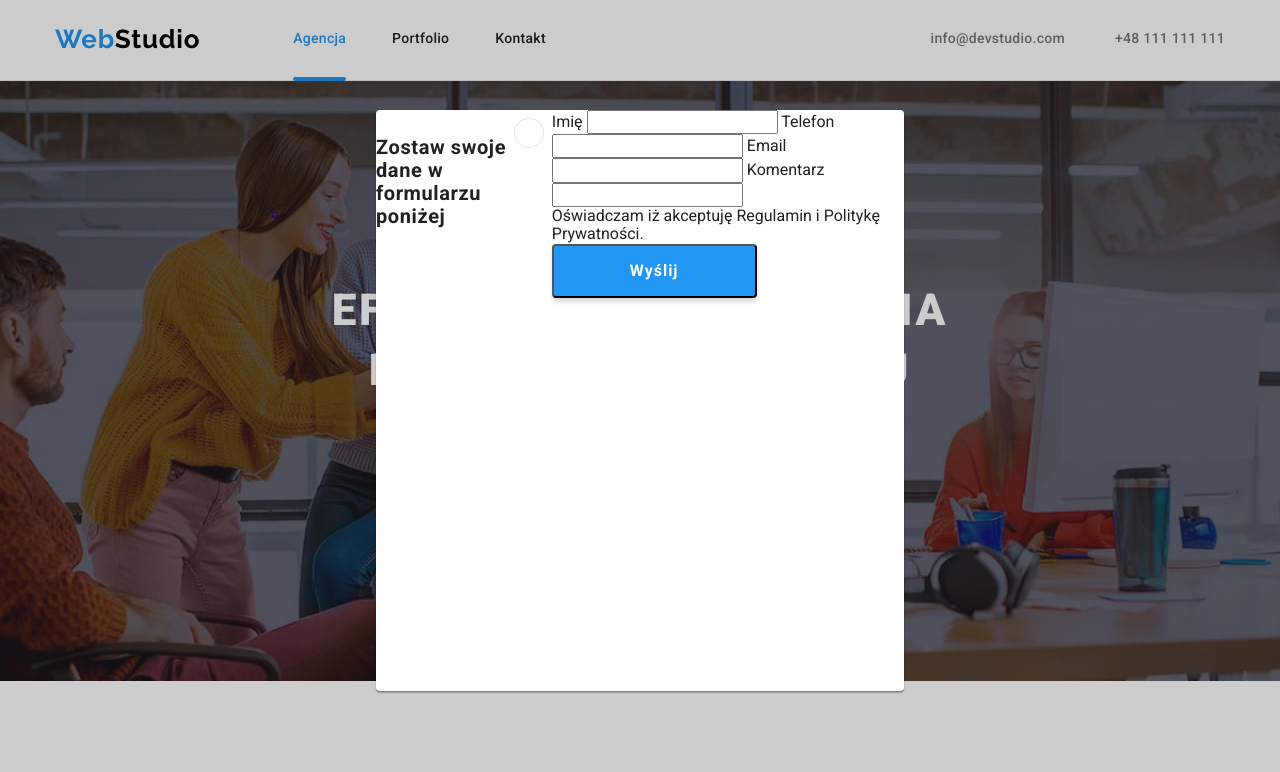
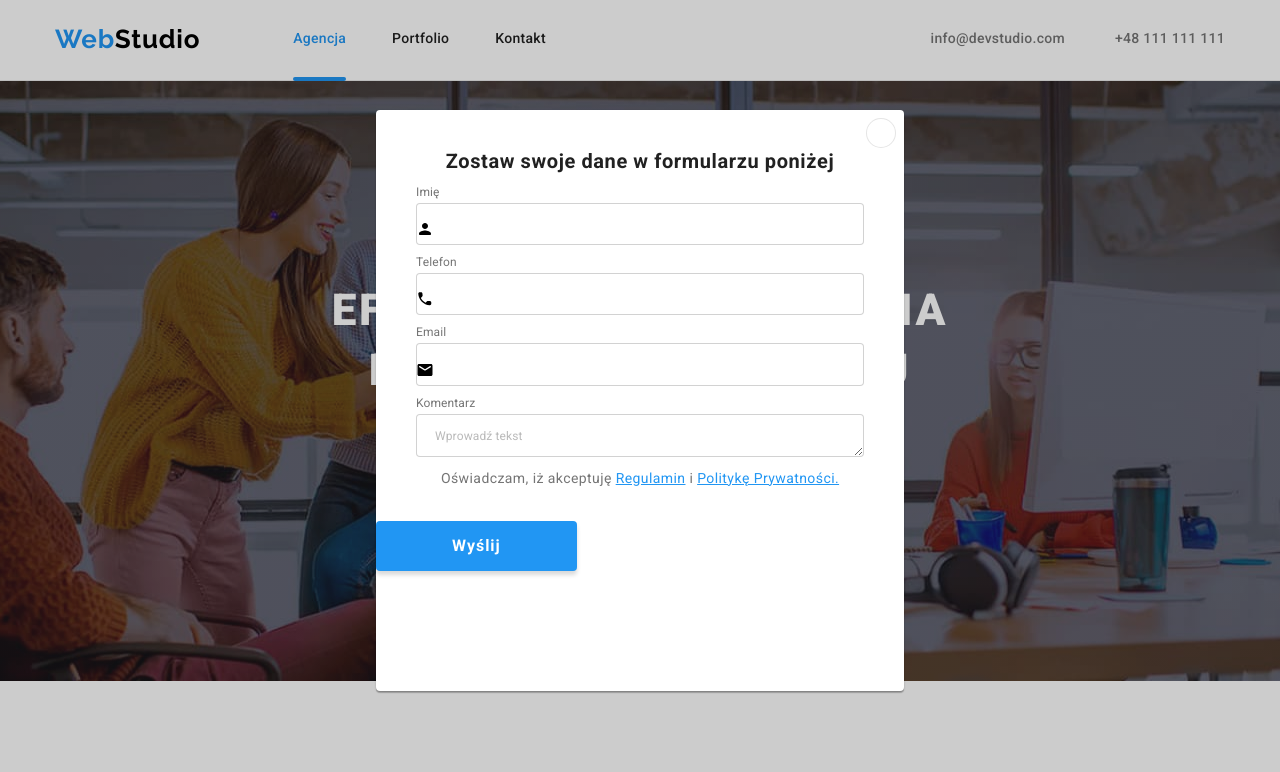
Before and after one commit to KatarzynaCependa/goit-markup-hw-06, a plain HTML site: page index.html in a window 1280 px wide. Both pictures are taken after a click on the button "Zamów usługę". Shown: the top 772 px of the page. Drawn offline with nearby package versions, Linux system fonts and the light colour scheme; a web font is replaced by a local one.

Commit message:
Updating modal window

```diff
--- a/css/styles.css
+++ b/css/styles.css
@@ -14,6 +14,7 @@
   --background-overlay: rgba(47, 48, 58, 0.4);
   --box-overlay: rgba(33, 150, 243, 0.9);
   --background-overlay-about: rgba(47, 48, 58, 0.8);
+  --modal-placeholder: rgba(117, 117, 117, 0.5);
 }
 
 body {
@@ -575,8 +576,6 @@ figcaption {
     0px 2px 1px rgba(0, 0, 0, 0.2);
   border-radius: 4px;
   position: absolute;
-  display: flex;
-  justify-content: flex-end;
 }
 
 .close-btn {
@@ -586,7 +585,7 @@ figcaption {
   background-color: var(--logo-white);
   border: 1px solid rgba(0, 0, 0, 0.1);
   border-radius: 50%;
-  margin: 8px 8px 0 0;
+  margin: 8px 8px 2px 490px;
 }
 
 .close-btn-x {
@@ -599,11 +598,70 @@ svg {
 }
 
 .modal-header {
-  font-weight: 700;
   font-size: 20px;
   line-height: 1.15;
   letter-spacing: 0.03em;
   color: var(--text-black);
+  margin: 0 40px 12px;
+  text-align: center;
+}
+
+.modal-flex-list {
+  display: flex;
+  flex-direction: column;
+  position: relative;
+  padding-bottom: 10px;
+  gap: 4px;
+}
+
+.modal-icon {
+  position: absolute;
+  display: flex;
+  top: 50%;
+}
+
+.modal-flex-list > label {
+  font-weight: 400;
+  font-size: 12px;
+  line-height: 1.17;
+  letter-spacing: 0.01em;
+  margin: 0 40px;
+  color: var(--text-light-gray);
+}
+
+.modal-flex-list > input,
+.modal-flex-list > textarea {
+  border: 1px solid rgba(33, 33, 33, 0.2);
+  border-radius: 4px;
+  margin: 0 40px;
+}
+
+.modal-flex-list > input {
+  padding: 11px 0 11px 41px;
+}
+
+.modal-flex-list ::placeholder {
+  font-weight: 400;
+  font-size: 12px;
+  line-height: 1.17;
+  letter-spacing: 0.01em;
+  color: var(--modal-placeholder);
+  padding: 12px 0 0 16px;
+}
+
+.statement {
+  font-weight: 400;
+  font-size: 14px;
+  line-height: 1.71;
+  letter-spacing: 0.03em;
+  color: var(--text-light-gray);
+  text-align: center;
+  margin-bottom: 30px;
+}
+
+.statement span {
+  color: var(--logo-blue);
+  text-decoration: underline;
 }
 
 .modal-submit-button {
@@ -616,6 +674,7 @@ svg {
   box-shadow: 0px 4px 4px rgba(0, 0, 0, 0.15);
   border-radius: 4px;
   padding: 10px 76px;
+  border: none;
 }
 
 /* PORTFOLIO */
--- a/index.html
+++ b/index.html
@@ -368,22 +368,40 @@
     <!--OKNO MODALNE-->
     <div class="backdrop is-hidden" data-modal>
       <div class="modal">
-        <h4 class="modal-header">Zostaw swoje dane w formularzu poniżej</h4>
         <button type="button" class="close-btn" data-modal-close>
           <svg class="close-btn-x" width="18" height="18">
             <use href="./images/icons.svg#icon-close-black-x"></use>
           </svg>
         </button>
-        <form>
-          <label>Imię</label>
-          <input />
-          <label>Telefon</label>
-          <input />
-          <label>Email</label>
-          <input />
-          <label>Komentarz</label>
-          <input />
-          <p>Oświadczam iż akceptuję <span>Regulamin</span> i <span>Politykę Prywatności.</span></p>
+        <h4 class="modal-header">Zostaw swoje dane w formularzu poniżej</h4>
+        <form name="contact_details_form" autocomplete="on" novalidate>
+          <div class="modal-flex-list">
+            <label for="user_name"
+              >Imię<svg class="modal-icon" width="18" height="18">
+                <use href="./images/symbol-defs.svg#icon-person"></use></svg></label
+            ><input type="text" name="name" id="user_name" />
+          </div>
+          <div class="modal-flex-list">
+            <label for="user_number"
+              >Telefon<svg class="modal-icon" width="18" height="18">
+                <use href="./images/symbol-defs.svg#icon-phone"></use></svg
+            ></label>
+            <input type="text" name="phone_number" id="user_number" />
+          </div>
+          <div class="modal-flex-list">
+            <label for="user_email"
+              >Email<svg class="modal-icon" width="18" height="18">
+                <use href="./images/symbol-defs.svg#icon-email"></use></svg
+            ></label>
+            <input type="text" name="email" id="user_email" />
+          </div>
+          <div class="modal-flex-list">
+            <label for="user_comment">Komentarz</label>
+            <textarea name="comment" id="user_comment" placeholder="Wprowadź tekst"></textarea>
+          </div>
+          <p class="statement">
+            Oświadczam, iż akceptuję <span>Regulamin</span> i <span>Politykę Prywatności.</span>
+          </p>
           <button type="submit" class="modal-submit-button">Wyślij</button>
         </form>
       </div>
```
